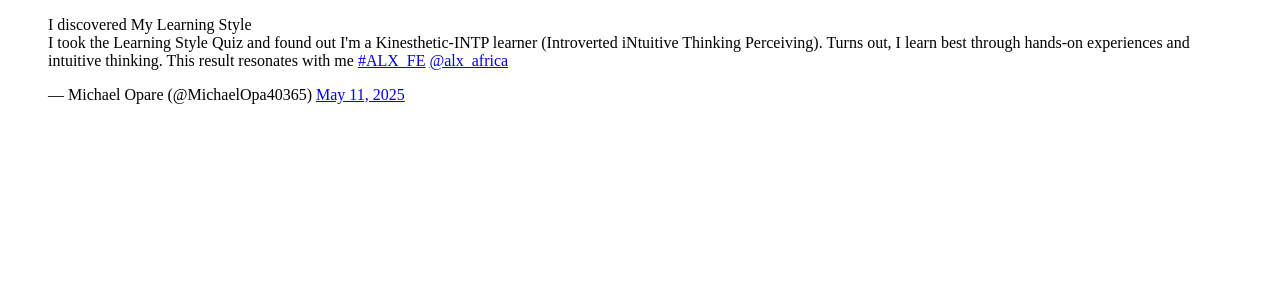
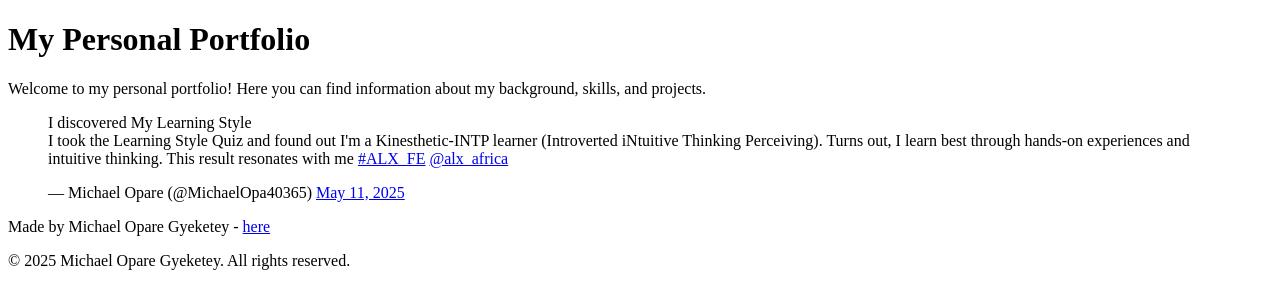
Before and after one commit to Oparemichael/My_First_Portfolio, a plain HTML site: page html_basic/tweets.html in a window 1280 px wide. Drawn offline with Linux system fonts and the light colour scheme.

Commit message:
Updates on index.html and tweets.html

```diff
--- a/html_basic/tweets.html
+++ b/html_basic/tweets.html
@@ -6,6 +6,18 @@
     <title>My Personal Portfolio</title>
 </head>
 <body>
+<header>
+   <h1>My Personal Portfolio</h1>
+   <p>Welcome to my personal portfolio! Here you can find information about my background, skills, and projects.</p>
+</header>
+<main>
+    <article>
     <blockquote class="twitter-tweet"><p lang="en" dir="ltr">I discovered My Learning Style<br>I took the Learning Style Quiz and found out I&#39;m a Kinesthetic-INTP learner (Introverted iNtuitive Thinking Perceiving). Turns out, I learn best through hands-on experiences and intuitive thinking. This result resonates with me <a href="https://twitter.com/hashtag/ALX_FE?src=hash&amp;ref_src=twsrc%5Etfw">#ALX_FE</a> <a href="https://twitter.com/alx_africa?ref_src=twsrc%5Etfw">@alx_africa</a></p>&mdash; Michael Opare (@MichaelOpa40365) <a href="https://twitter.com/MichaelOpa40365/status/1921707619896500684?ref_src=twsrc%5Etfw">May 11, 2025</a></blockquote> <script async src="https://platform.twitter.com/widgets.js" charset="utf-8"></script>
+    </article>
+</main>
+<footer>
+    <p>Made by Michael Opare Gyeketey - <a href="https://oparemic1.wixsite.com/michael-opare" target="_blank">here</a></p>
+    <p>© 2025 Michael Opare Gyeketey. All rights reserved.</p>
+</footer>
 </body>
 </html>
```
Also changed, not shown: html_basic/index.html (+1 -3 lines).
